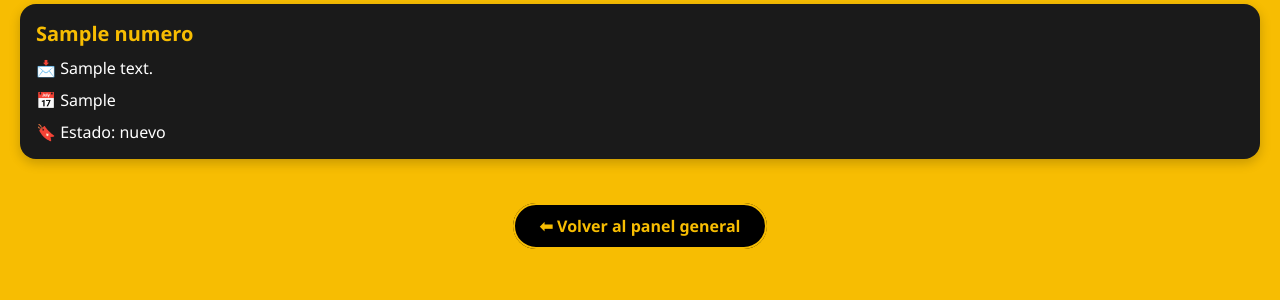
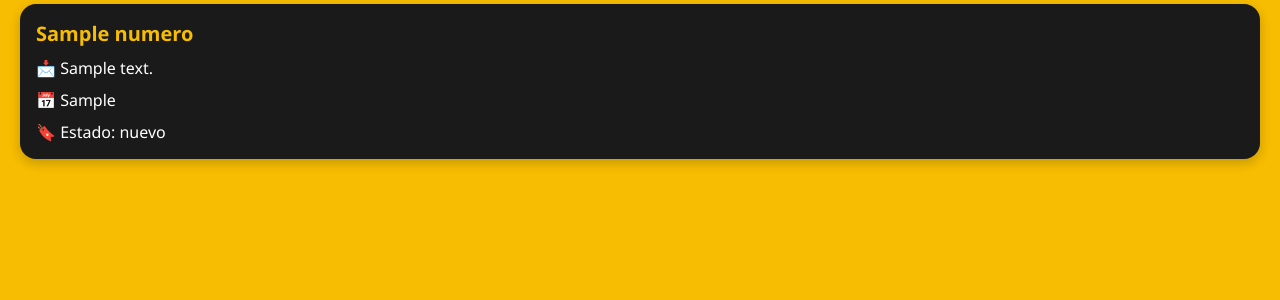
Before and after one commit to Sundingalue/multi-bot-inteligente-v1, a Flask app: template templates/panel_bot.html in a window 1280 px wide. Shown: the part 167-467 px from the top of the page. Run offline with Flask 3, Linux system fonts and the light colour scheme; the template is opened without the code that fills it: most values are stand-ins (such as "Sample title", 1, 10 or a date in 2020).

```diff
--- a/templates/panel_bot.html
+++ b/templates/panel_bot.html
@@ -113,11 +113,5 @@
         </div>
         {% endif %}
     </div>
-
-    <div class="volver">
-        <a href="{{ url_for('panel') }}">
-            ⬅ Volver al panel general
-        </a>
-    </div>
 </body>
 </html>
```
